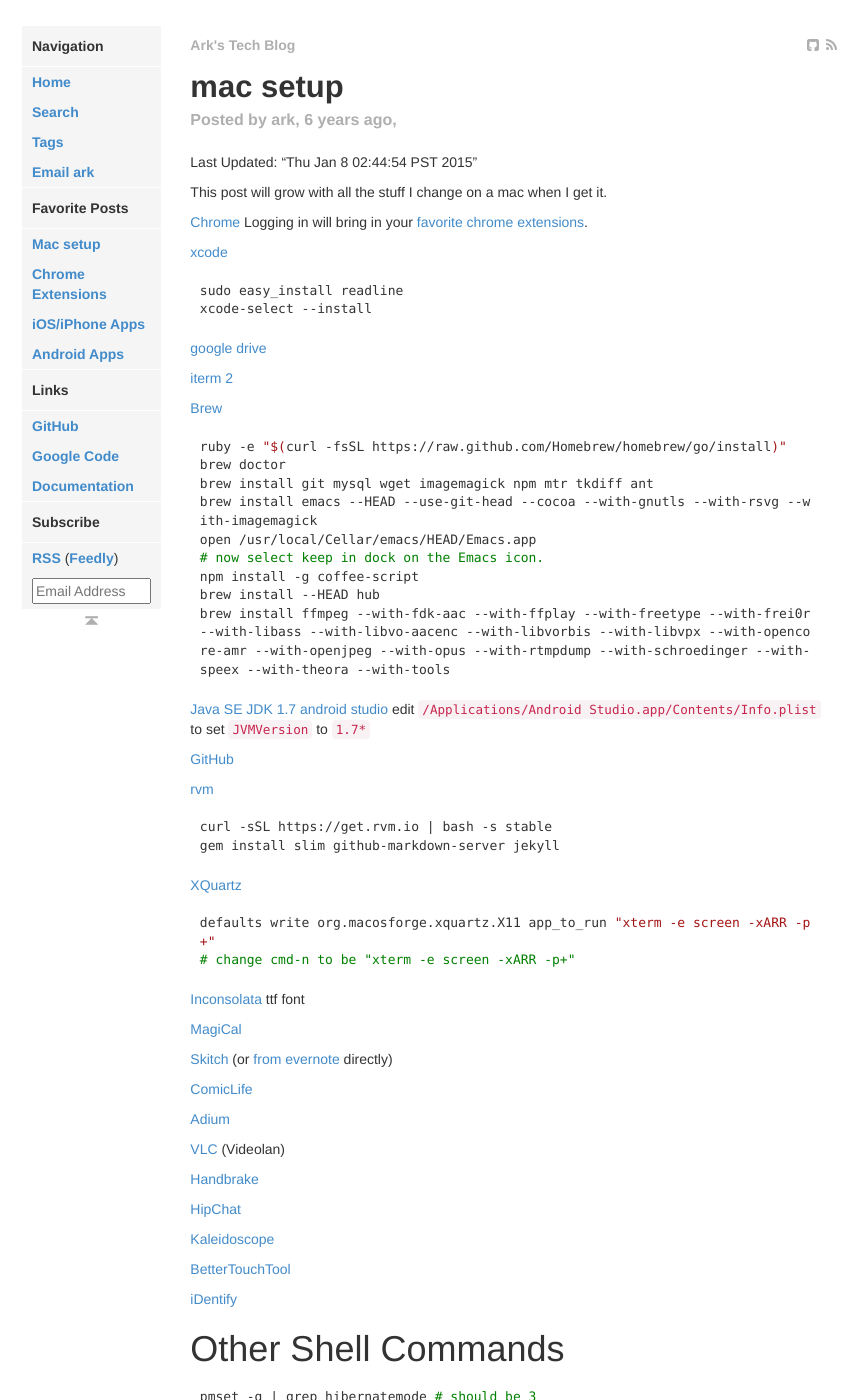
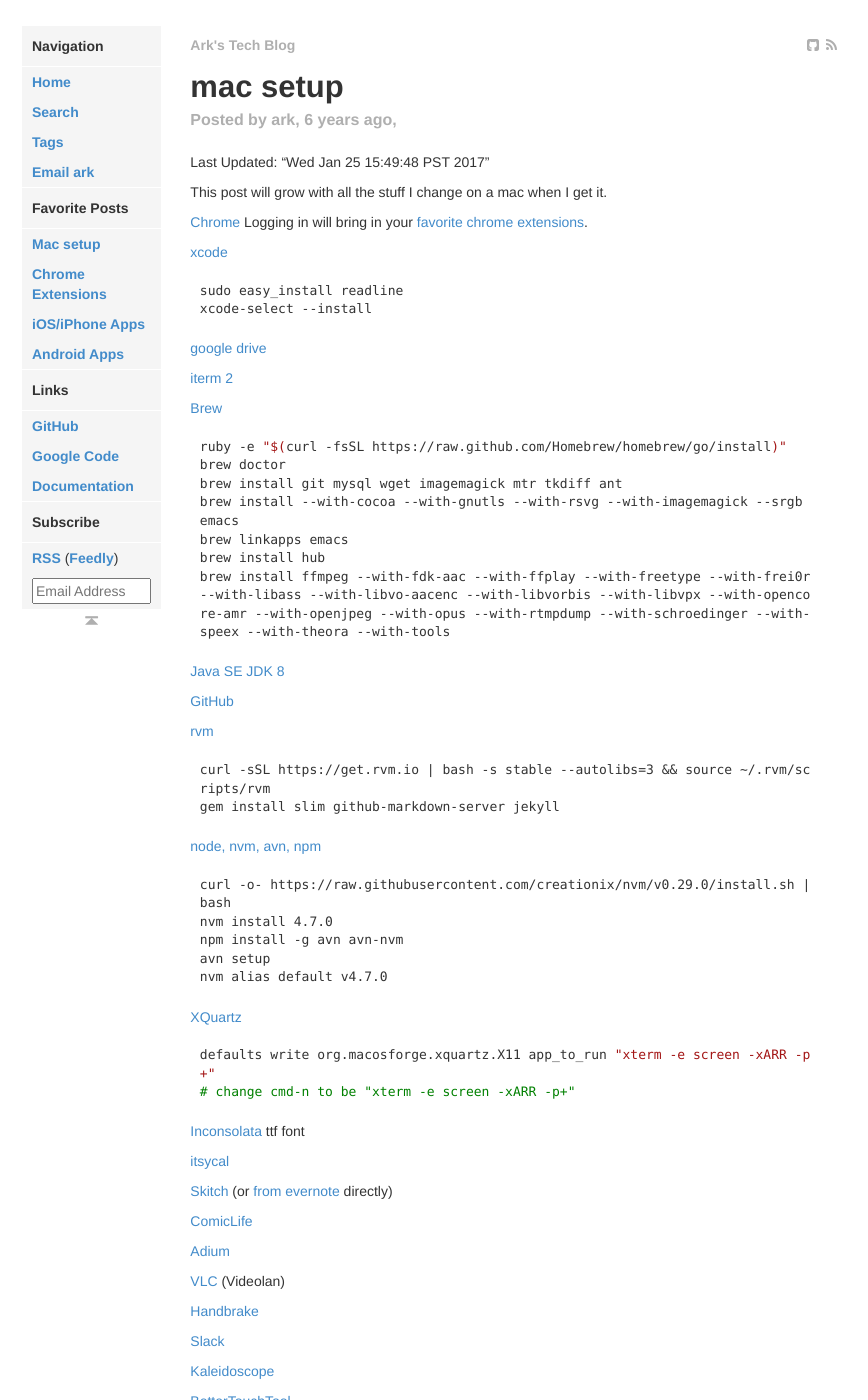
Before and after one commit to arkarkark/arkarkark.github.io, a Jekyll site: the page built from _posts/2011-05-24-mac-setup.md, in a window 1280 px wide and 1400 px high. Shown: the whole window, without its empty margins (203-1071 px from the left). Built offline with Jekyll 4.4.1, drawn with Linux system fonts in a browser that asks for light colours; some web fonts are replaced; some of the changed text lies outside the part shown.

Commit message:
some mac updates

````diff
--- a/_posts/2011-05-24-mac-setup.md
+++ b/_posts/2011-05-24-mac-setup.md
@@ -9,7 +9,7 @@
 title: mac setup
 ---
 
-Last Updated: "Thu Jan  8 02:44:54 PST 2015"
+Last Updated: "Wed Jan 25 15:49:48 PST 2017"
 
 This post will grow with all the stuff I change on a mac when I get it.
 
@@ -32,25 +32,32 @@
 ```bash
 ruby -e "$(curl -fsSL https://raw.github.com/Homebrew/homebrew/go/install)"
 brew doctor
-brew install git mysql wget imagemagick npm mtr tkdiff ant
-brew install emacs --HEAD --use-git-head --cocoa --with-gnutls --with-rsvg --with-imagemagick
-open /usr/local/Cellar/emacs/HEAD/Emacs.app
-# now select keep in dock on the Emacs icon.
-npm install -g coffee-script
-brew install --HEAD hub
+brew install git mysql wget imagemagick mtr tkdiff ant
+brew install --with-cocoa --with-gnutls --with-rsvg --with-imagemagick --srgb emacs
+brew linkapps emacs
+brew install hub
 brew install ffmpeg --with-fdk-aac --with-ffplay --with-freetype --with-frei0r --with-libass --with-libvo-aacenc --with-libvorbis --with-libvpx --with-opencore-amr --with-openjpeg --with-opus --with-rtmpdump --with-schroedinger --with-speex --with-theora --with-tools
 ```
 
-[Java SE JDK 1.7](http://www.oracle.com/technetwork/java/javase/downloads/jdk7-downloads-1880260.html)
-[android studio](http://developer.android.com/sdk/index.html#top) edit `/Applications/Android Studio.app/Contents/Info.plist` to set `JVMVersion` to `1.7*`
+[Java SE JDK 8](http://www.oracle.com/technetwork/java/javase/downloads/jdk8-downloads-2133151.html)
 
 [GitHub](https://mac.github.com/)
 
 [rvm](https://rvm.io/)
 
 ```bash
-curl -sSL https://get.rvm.io | bash -s stable
+curl -sSL https://get.rvm.io | bash -s stable --autolibs=3 && source ~/.rvm/scripts/rvm
 gem install slim github-markdown-server jekyll
+```
+
+[node, nvm, avn, npm](https://nodejs.org/)
+
+```bash
+curl -o- https://raw.githubusercontent.com/creationix/nvm/v0.29.0/install.sh | bash
+nvm install 4.7.0
+npm install -g avn avn-nvm
+avn setup
+nvm alias default v4.7.0
 ```
 
 [XQuartz](http://xquartz.macosforge.org/)
@@ -62,10 +69,10 @@
 
 [Inconsolata](http://www.levien.com/type/myfonts/inconsolata.html) ttf font
 
-[MagiCal](http://www.charcoaldesign.co.uk/magical)
+[itsycal](https://www.mowglii.com/itsycal/)
 
 [Skitch](https://itunes.apple.com/us/app/skitch-snap.-mark-up.-share./id42595533
-6?mt=12)&nbsp;(or [from evernote](http://evernote.com/skitch/#) directly)
+6)&nbsp;(or [from evernote](http://evernote.com/skitch/#) directly)
 
 [ComicLife](http://plasq.com/products/comiclife3/mac)
 
@@ -75,13 +82,13 @@
 
 [Handbrake](http://handbrake.fr/)
 
-[HipChat](https://www.hipchat.com/downloads)
+[Slack](https://itunes.apple.com/us/app/slack/id803453959)
 
 [Kaleidoscope](http://www.kaleidoscopeapp.com/)
 
 [BetterTouchTool](http://www.bettertouchtool.net/)
 
-[iDentify](http://identify2.arrmihardies.com/)
+[metaz](https://griff.github.io/metaz/)
 
 # Other Shell Commands
 
@@ -118,4 +125,4 @@
 
 So far that's it, but if I think of more I'll add it here.
 
-This page has a short url: [http://wtwf.com/mac](http://wtwf.com/mac)
+This page has a short url: [https://wtwf.com/mac](https://wtwf.com/mac)
````
Also changed, not shown: other parts of _posts/2011-05-24-mac-setup.md (+1 -1 lines), Gemfile.lock.
